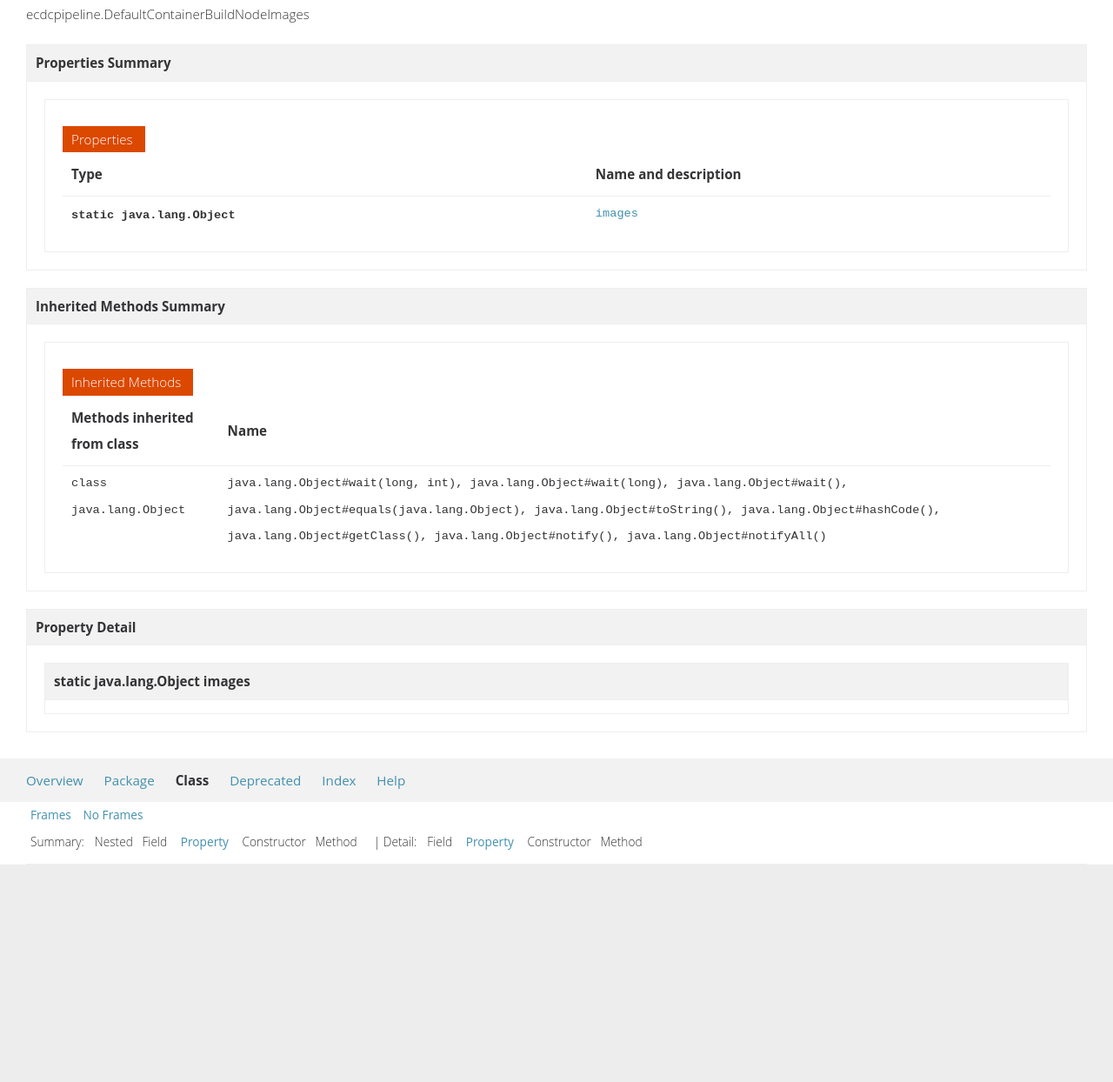
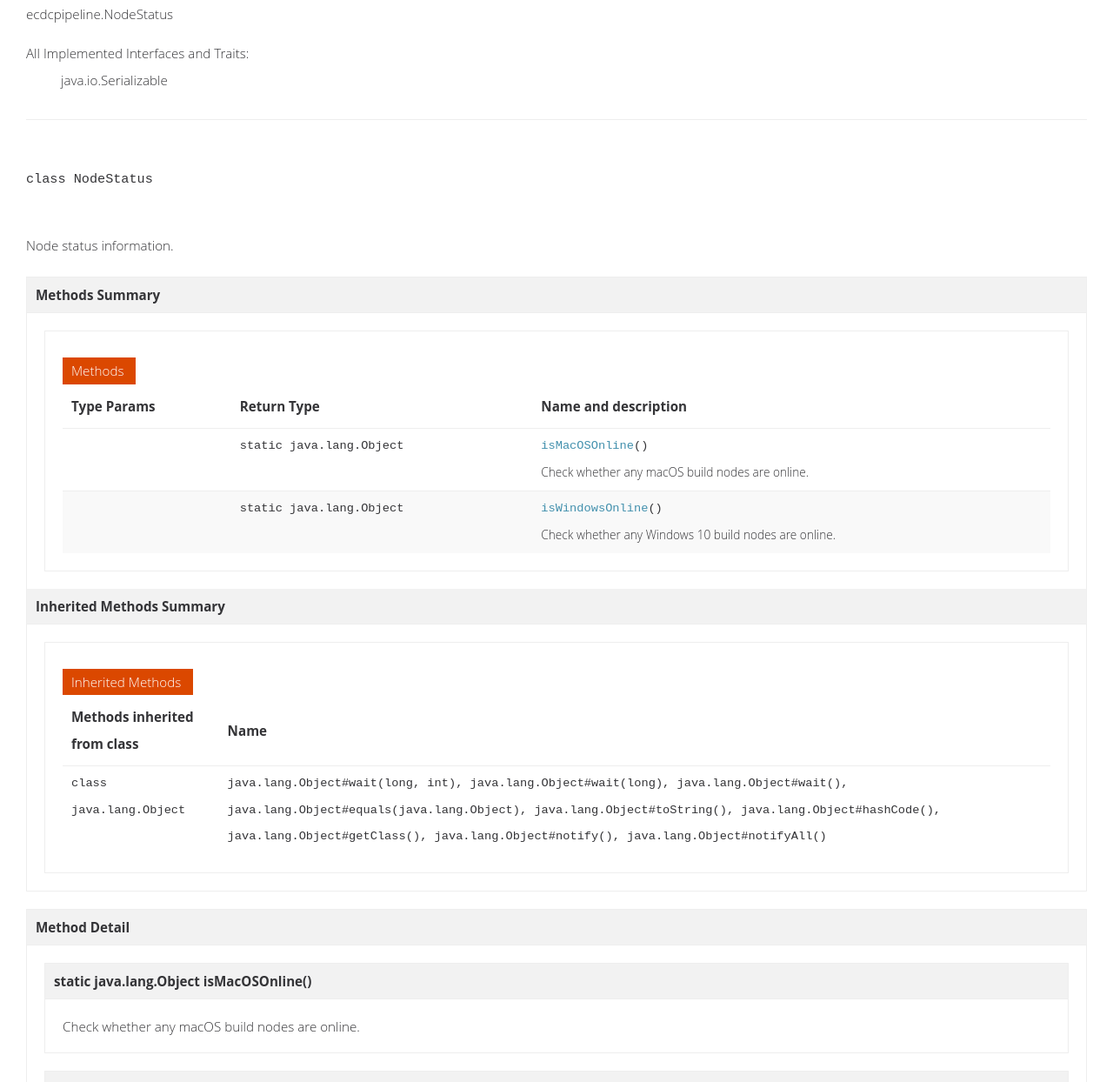
Before and after one commit to ess-dmsc/jenkins-shared-library, a plain HTML site: page ecdcpipeline/NodeStatus.html in a window 1280 px wide. Shown: the part 247-1491 px from the top of the page at 87% size. Before the commit the page ends 1251 px from the top, so only its background shows below. Drawn offline with Linux system fonts and the light colour scheme.

Commit message:
Jenkins build 51 for 40801ccecca36f24d3e71d74843baa343127a41d

```diff
--- a/ecdcpipeline/DefaultContainerBuildNodeImages.html
+++ b/ecdcpipeline/NodeStatus.html
@@ -26,9 +26,9 @@
 
 <html>
 <head>
-    <!-- Generated by groovydoc (2.4.15) on Mon Oct 08 12:31:00 CEST 2018 -->
-    <title>DefaultContainerBuildNodeImages</title>
-    <meta name="date" content="2018-10-08">
+    <!-- Generated by groovydoc (2.4.15) on Fri Oct 19 15:23:18 CEST 2018 -->
+    <title>NodeStatus</title>
+    <meta name="date" content="2018-10-19">
     <meta http-equiv="Content-Type" content="text/html; charset=UTF-8">
     <link href="../groovy.ico" type="image/x-icon" rel="shortcut icon">
     <link href="../groovy.ico" type="image/x-icon" rel="icon">
@@ -37,7 +37,7 @@
 <body class="center">
 <script type="text/javascript"><!--
 if (location.href.indexOf('is-external=true') == -1) {
-    parent.document.title="DefaultContainerBuildNodeImages";
+    parent.document.title="NodeStatus";
 }
 //-->
 </script>
@@ -63,18 +63,18 @@ if (location.href.indexOf('is-external=true') == -1) {
 <div class="subNav">
     <div>
         <ul class="navList">
-            <li><a href="../index.html?ecdcpipeline/DefaultContainerBuildNodeImages" target="_top">Frames</a></li>
-            <li><a href="DefaultContainerBuildNodeImages.html" target="_top">No Frames</a></li>
+            <li><a href="../index.html?ecdcpipeline/NodeStatus" target="_top">Frames</a></li>
+            <li><a href="NodeStatus.html" target="_top">No Frames</a></li>
         </ul>
     </div>
     <div>
         <ul class="subNavList">
             <li>Summary:&nbsp;</li>
-            Nested&nbsp;&nbsp;&nbsp;Field&nbsp;&nbsp;&nbsp;<li><a href="#property_summary">Property</a></li>&nbsp;&nbsp;&nbsp;Constructor&nbsp;&nbsp;&nbsp;Method&nbsp;&nbsp;&nbsp;
+            Nested&nbsp;&nbsp;&nbsp;Field&nbsp;&nbsp;&nbsp;&nbsp;&nbsp;&nbsp;Constructor&nbsp;&nbsp;&nbsp;<li><a href="#method_summary">Method</a></li>&nbsp;&nbsp;&nbsp;
         </ul>
         <ul class="subNavList">
             <li>&nbsp;|&nbsp;Detail:&nbsp;</li>
-            Field&nbsp;&nbsp;&nbsp;<li><a href="#prop_detail">Property</a></li>&nbsp;&nbsp;&nbsp;Constructor&nbsp;&nbsp;&nbsp;Method&nbsp;&nbsp;&nbsp;
+            Field&nbsp;&nbsp;&nbsp;&nbsp;&nbsp;&nbsp;Constructor&nbsp;&nbsp;&nbsp;<li><a href="#method_detail">Method</a></li>&nbsp;&nbsp;&nbsp;
         </ul>
     </div>
     <a name="skip-navbar_top">
@@ -87,17 +87,31 @@ if (location.href.indexOf('is-external=true') == -1) {
 
     <div class="subTitle">Package: <strong>ecdcpipeline</strong></div>
 
-    <h2 title="[Groovy] Class DefaultContainerBuildNodeImages" class="title">[Groovy] Class DefaultContainerBuildNodeImages</h2>
+    <h2 title="[Groovy] Class NodeStatus" class="title">[Groovy] Class NodeStatus</h2>
 </div>
 <div class="contentContainer">
 <ul class="inheritance">
-<li><ul class="inheritance"></ul></li><li>ecdcpipeline.DefaultContainerBuildNodeImages
+<li><ul class="inheritance"></ul></li><li>ecdcpipeline.NodeStatus
 </ul>
 <div class="description">
     <ul class="blockList">
         <li class="blockList">
 
+            <dl>
+                <dt>All Implemented Interfaces and Traits:</dt>
+                <dd>java.io.Serializable</dd>
+            </dl>
+            <!-- todo: direct known subclasses -->
+            <hr>
+            <br>
+<pre>class NodeStatus
 
+</pre>
+
+
+
+    <p> Node status information.
+ </p>
 
           </li>
     </ul>
@@ -116,27 +130,6 @@ if (location.href.indexOf('is-external=true') == -1) {
 
         <!-- =========== PROPERTY SUMMARY =========== -->
 
-         <ul class="blockList">
-                <li class="blockList"><a name="property_summary"><!--   --></a>
-                    <h3>Properties Summary</h3>
-                    <ul class="blockList">
-                    <table class="overviewSummary" border="0" cellpadding="3" cellspacing="0" summary="Properties Summary table, listing nested classes, and an explanation">
-                        <caption><span>Properties</span><span class="tabEnd">&nbsp;</span></caption>
-                        <tr>
-                            <th class="colFirst" scope="col">Type</th>
-                            <th class="colLast" scope="col">Name and description</th>
-                        </tr>
-
-                        <tr class="altColor">
-                            <td class="colFirst"><code><strong>static&nbsp;java.lang.Object</strong></code>&nbsp;</td>
-                            <td class="colLast"><code><a href="#images">images</a></code><br></td>
-                        </tr>
-
-                    </table>
-                   </ul>
-                </li>
-            </ul>
-
 
         <!-- =========== ELEMENT SUMMARY =========== -->
 
@@ -146,6 +139,33 @@ if (location.href.indexOf('is-external=true') == -1) {
 
         <!-- ========== METHOD SUMMARY =========== -->
         <ul class="blockList">
+
+            <li class="blockList"><a name="method_summary"><!--   --></a>
+                    <h3>Methods Summary</h3>
+                    <ul class="blockList">
+                    <table class="overviewSummary" border="0" cellpadding="3" cellspacing="0" summary="Methods Summary table">
+                        <caption><span>Methods</span><span class="tabEnd">&nbsp;</span></caption>
+                        <tr>
+                            <th class="colFirst" scope="col">Type Params</th>
+                            <th class="colLast" scope="col">Return Type</th>
+                            <th class="colLast" scope="col">Name and description</th>
+                        </tr>
+
+                        <tr class="altColor">
+                            <td class="colFirst"><code></code></td>
+                            <td class="colLast"><code>static&nbsp;java.lang.Object</code></td>
+                            <td class="colLast"><code><strong><a href="#isMacOSOnline()">isMacOSOnline</a></strong>()</code><br>Check whether any macOS build nodes are online.</td>
+                        </tr>
+
+                        <tr class="rowColor">
+                            <td class="colFirst"><code></code></td>
+                            <td class="colLast"><code>static&nbsp;java.lang.Object</code></td>
+                            <td class="colLast"><code><strong><a href="#isWindowsOnline()">isWindowsOnline</a></strong>()</code><br>Check whether any Windows 10 build nodes are online.</td>
+                        </tr>
+
+                    </table>
+                   </ul>
+              </li>
 
             <li class="blockList"><a name="method_summary"><!--   --></a>
                     <h3>Inherited Methods Summary</h3>
@@ -179,23 +199,6 @@ if (location.href.indexOf('is-external=true') == -1) {
 
 
 
-            <!-- =========== PROPERTY DETAIL =========== -->
-            <ul class="blockList">
-                <li class="blockList"><a name="prop_detail">
-                    <!--   -->
-                </a>
-                    <h3>Property Detail</h3>
-
-                        <a name="images"><!-- --></a>
-                        <ul class="blockListLast">
-                            <li class="blockList">
-                                <h4>static&nbsp;java.lang.Object <strong>images</strong></h4>
-                                <p></p>
-                            </li>
-                        </ul>
-
-                </li>
-            </ul>
 
 
 
@@ -203,6 +206,33 @@ if (location.href.indexOf('is-external=true') == -1) {
 
 
 
+            <!-- =========== METHOD DETAIL =========== -->
+            <ul class="blockList">
+                <li class="blockList"><a name="method_detail">
+                    <!--   -->
+                </a>
+                    <h3>Method Detail</h3>
+
+                        <a name="isMacOSOnline()"><!-- --></a>
+                        <ul class="blockListLast">
+                            <li class="blockList">
+                                <h4>static&nbsp;java.lang.Object <strong>isMacOSOnline</strong>()</h4>
+                                <p> Check whether any macOS build nodes are online.
+   </p>
+                            </li>
+                        </ul>
+
+                        <a name="isWindowsOnline()"><!-- --></a>
+                        <ul class="blockListLast">
+                            <li class="blockList">
+                                <h4>static&nbsp;java.lang.Object <strong>isWindowsOnline</strong>()</h4>
+                                <p> Check whether any Windows 10 build nodes are online.
+   </p>
+                            </li>
+                        </ul>
+
+                </li>
+            </ul>
 
         </li>
     </ul>
@@ -228,18 +258,18 @@ if (location.href.indexOf('is-external=true') == -1) {
 <div class="subNav">
     <div>
         <ul class="navList">
-            <li><a href="../index.html?ecdcpipeline/DefaultContainerBuildNodeImages" target="_top">Frames</a></li>
-            <li><a href="DefaultContainerBuildNodeImages.html" target="_top">No Frames</a></li>
+            <li><a href="../index.html?ecdcpipeline/NodeStatus" target="_top">Frames</a></li>
+            <li><a href="NodeStatus.html" target="_top">No Frames</a></li>
         </ul>
     </div>
     <div>
         <ul class="subNavList">
             <li>Summary:&nbsp;</li>
-            Nested&nbsp;&nbsp;&nbsp;Field&nbsp;&nbsp;&nbsp;<li><a href="#property_summary">Property</a></li>&nbsp;&nbsp;&nbsp;Constructor&nbsp;&nbsp;&nbsp;Method&nbsp;&nbsp;&nbsp;
+            Nested&nbsp;&nbsp;&nbsp;Field&nbsp;&nbsp;&nbsp;&nbsp;&nbsp;&nbsp;Constructor&nbsp;&nbsp;&nbsp;<li><a href="#method_summary">Method</a></li>&nbsp;&nbsp;&nbsp;
         </ul>
         <ul class="subNavList">
             <li>&nbsp;|&nbsp;Detail:&nbsp;</li>
-            Field&nbsp;&nbsp;&nbsp;<li><a href="#prop_detail">Property</a></li>&nbsp;&nbsp;&nbsp;Constructor&nbsp;&nbsp;&nbsp;Method&nbsp;&nbsp;&nbsp;
+            Field&nbsp;&nbsp;&nbsp;&nbsp;&nbsp;&nbsp;Constructor&nbsp;&nbsp;&nbsp;<li><a href="#method_detail">Method</a></li>&nbsp;&nbsp;&nbsp;
         </ul>
     </div>
 
```
Also changed, not shown: allclasses-frame.html (+1 -0 lines), deprecated-list.html (+2 -2 lines), ecdcpipeline/ConanPackageBuilder.html (+2 -2 lines), ecdcpipeline/Container.html (+2 -2 lines), ecdcpipeline/ContainerBuildNode.html (+2 -2 lines), ecdcpipeline/FailureNotifier.html (+2 -2 lines), ecdcpipeline/PipelineBuilder.html (+2 -2 lines), ecdcpipeline/package-frame.html (+1 -1 lines), ecdcpipeline/package-summary.html (+8 -0 lines), help-doc.html (+2 -2 lines), index-all.html (+8 -2 lines).
